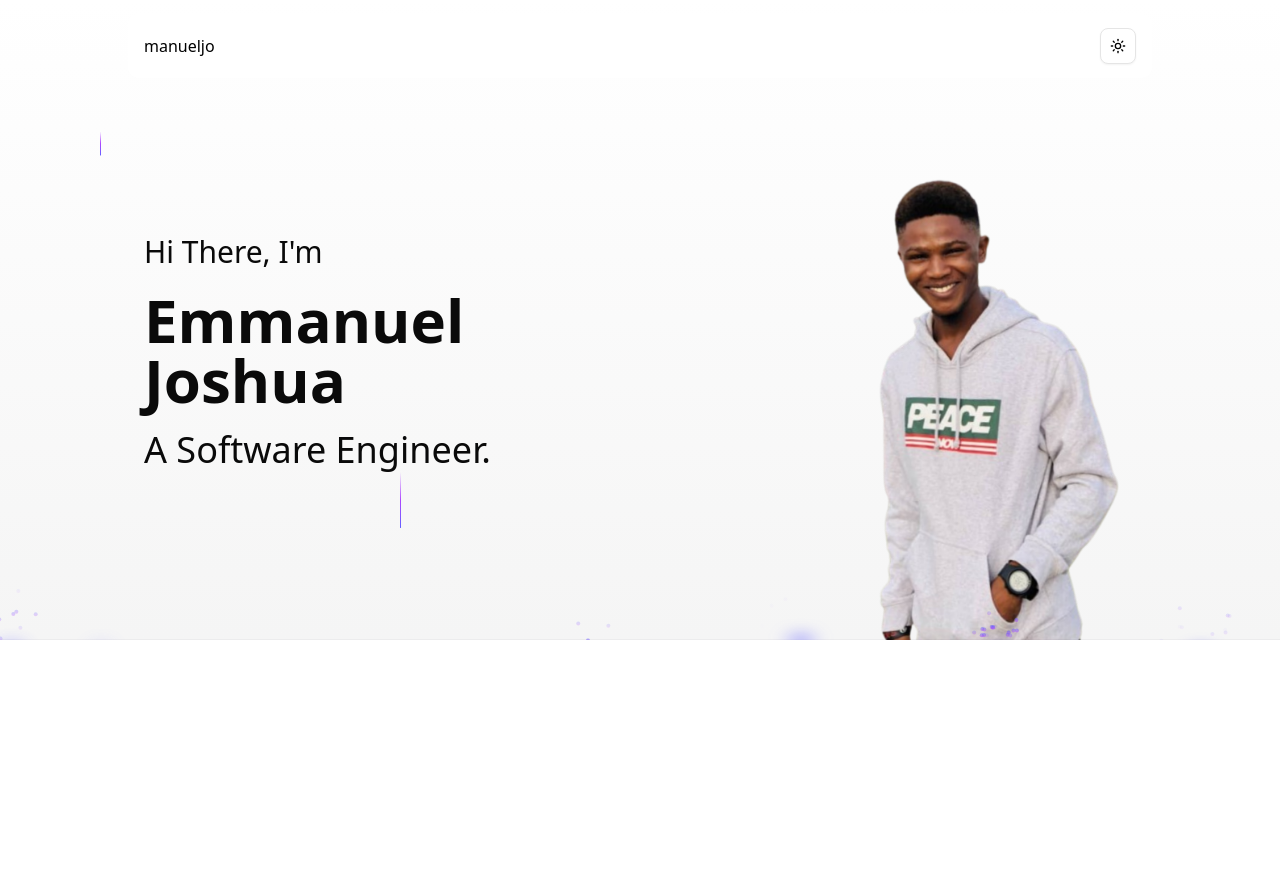
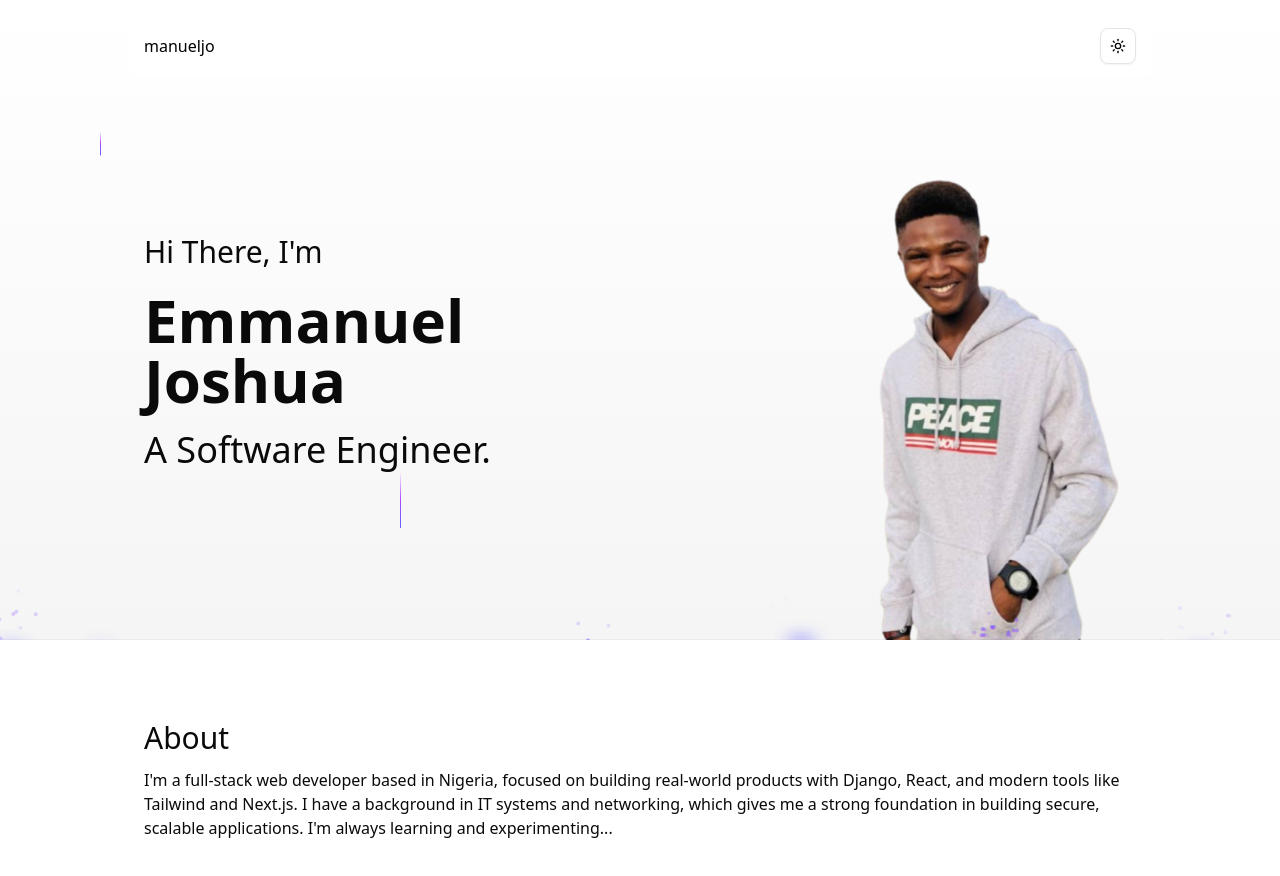
Before and after one commit to manueljo/next-portfolio, a Next.js app: page / in a window 1280 px wide. Shown: the top 876 px of the page. Before the commit the page ends 800 px from the top, so only its background shows below. Built offline with nearby package versions, Linux system fonts and the light colour scheme.

Commit message:
Add About section

```diff
--- a/app/page.js
+++ b/app/page.js
@@ -1,20 +1,24 @@
 import { BackgroundBeamsWithCollision } from "@/components/ui/background-beams-with-collision";
 import Image from "next/image";
 import hero from '../public/images/hero.png';
+import About from "@/components/about";
 
 export default function Home() {
   return (
+    <>
     <BackgroundBeamsWithCollision className={'h-auto pt-24 px-4'}>
       <div className="h-full max-w-[1024px] w-full mx-auto px-4 flex items-center justify-between flex-wrap">
         <div>
           <h6 className="text-3xl mb-5">Hi There, I&apos;m</h6>
-          <h1 className="text-6xl font-bold mb-5">Emmanuel<br/>Joshua</h1>
+          <h1 className="text-6xl font-bold mb-5">Emmanuel<br />Joshua</h1>
           <h3 className="text-4xl  mb-8">A Software Engineer.</h3>
         </div>
         <div className="relative w-[300px] self-end flex flex-col justify-end">
-          <Image src={hero} alt="Portfolio hero image" objectFit="contain" className=""/>
+          <Image src={hero} alt="Portfolio hero image" objectFit="contain" className="" />
         </div>
       </div>
     </BackgroundBeamsWithCollision>
+    <About />
+    </>
   );
 }
--- /dev/null
+++ b/components/about.jsx
@@ -0,0 +1,12 @@
+import React from 'react'
+
+export default function About() {
+  return (
+    <section className='py-20 px- max-w-[1024px] mx-auto px-4'>
+        <h2 className='color-foreground text-3xl mb-3'>About</h2>
+        <p className='color-foreground'>
+            I'm a full-stack web developer based in Nigeria, focused on building real-world products with Django, React, and modern tools like Tailwind and Next.js. I have a background in IT systems and networking, which gives me a strong foundation in building secure, scalable applications. I'm always learning and experimenting...
+        </p>
+    </section>
+  )
+}
--- /dev/null
+++ b/components/tools.jsx
@@ -0,0 +1,7 @@
+import React from 'react'
+
+export default function Tools() {
+  return (
+    <div>tools</div>
+  )
+}
```
